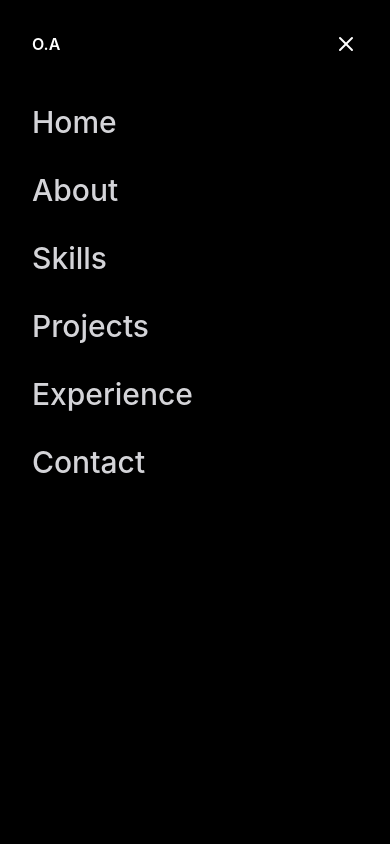
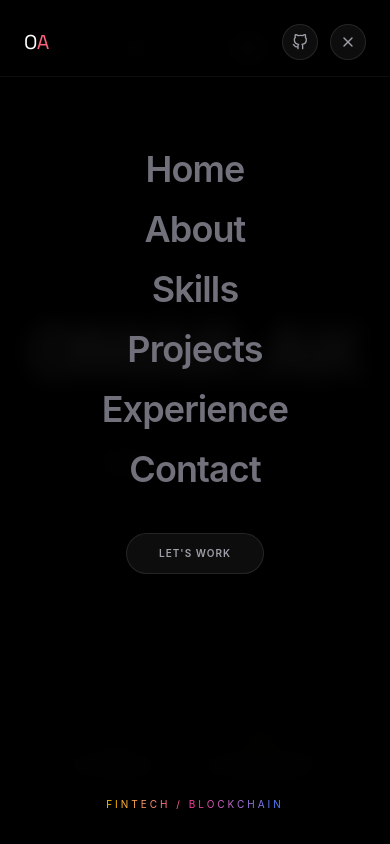
Before and after one commit to omaralakara/New-Portfolio, a React (Vite) app: page / in a window 390 px wide. Both pictures are taken after a click on the button 249 px from the left and 48 px from the top of the page. Shown: the top 844 px of the page. Built offline with nearby package versions, Linux system fonts and the light colour scheme; a web font is replaced by a local one.

Commit message:
added animation to the hero section and improved responsivnes

```diff
--- a/src/components/Header.jsx
+++ b/src/components/Header.jsx
@@ -1,5 +1,6 @@
 import { useState, useEffect } from "react";
 import { FiGithub, FiMenu, FiX } from "react-icons/fi";
+import { motion, AnimatePresence } from "framer-motion";
 
 const navItems = [
   "Home",
@@ -61,11 +62,16 @@ const Header = () => {
           <div className="flex w-full max-w-fit mx-auto items-center justify-center gap-4 h-12 px-5 rounded-full bg-zinc-950/40 border border-white/10 backdrop-blur-md lg:justify-between lg:max-w-none lg:bg-transparent lg:border-none lg:h-full lg:px-0">
             {/* LEFT */}
             <div className="flex items-center gap-5">
-              <span className="font-display text-xl tracking-tight text-white">
+              <motion.span
+                initial={{ opacity: 0, x: -10 }}
+                animate={{ opacity: 1, x: 0 }}
+                transition={{ duration: 0.5, ease: "easeOut" }}
+                className="font-display text-xl tracking-tight text-white"
+              >
                 O<span className="text-rose-400">A</span>
-              </span>
+              </motion.span>
+              {/* STATUS */}
 
-              {/* STATUS */}
               <div
                 className={`hidden sm:flex items-center gap-3 border-l border-white/10 pl-5 transition-all duration-500 ${
                   scrolled
@@ -91,8 +97,10 @@ const Header = () => {
             <div className="h-5 w-[1.5px] bg-white/30 rounded-full lg:hidden" />
             {/* RIGHT */}
             <div className="flex items-center gap-1.5">
-              {/* NAV */}
-              <div
+              <motion.div
+                initial={{ opacity: 0, y: -8 }}
+                animate={{ opacity: 1, y: 0 }}
+                transition={{ duration: 0.5, delay: 0.2, ease: "easeOut" }}
                 className={`hidden lg:flex items-center bg-zinc-950/40 border border-white/10 rounded-full px-1 py-1 backdrop-blur-md transition-all duration-500 ${
                   scrolled ? "absolute left-1/2 -translate-x-1/2" : "relative"
                 }`}
@@ -148,17 +156,19 @@ const Header = () => {
                 >
                   Let’s Work
                 </a>
-              </div>
+              </motion.div>
 
-              {/* GITHUB */}
-              <a
+              <motion.a
+                initial={{ opacity: 0, x: 10 }}
+                animate={{ opacity: 1, x: 0 }}
+                transition={{ duration: 0.5, delay: 0.3, ease: "easeOut" }}
                 href="https://github.com"
                 target="_blank"
                 rel="noopener noreferrer"
                 className="h-9 w-9 flex items-center justify-center rounded-full bg-zinc-950/40 border border-white/10 text-zinc-400 transition-all duration-300 hover:text-white hover:border-white/20 hover:bg-white/5 hover:-translate-y-[1px]"
               >
                 <FiGithub size={18} />
-              </a>
+              </motion.a>
 
               {/* MOBILE */}
               <button
@@ -178,33 +188,91 @@ const Header = () => {
 };
 
 const MobileMenu = ({ isOpen, onClose }) => (
-  <div
-    className={`fixed inset-0 z-[100] bg-black transition-transform duration-300 ${
-      isOpen ? "translate-y-0" : "-translate-y-full"
-    }`}
+  <AnimatePresence>
+    {isOpen && (
+      <motion.div
+        initial={{ opacity: 0 }}
+        animate={{ opacity: 1 }}
+        exit={{ opacity: 0 }}
+        transition={{ duration: 0.3 }}
+        className="fixed inset-0 z-[100] bg-black/95 backdrop-blur-md lg:hidden"
       >
-    <div className="flex flex-col h-full p-8">
-      <div className="flex justify-between items-center mb-12">
-        <span className="text-white font-semibold">O.A</span>
-        <button onClick={onClose} className="text-white">
-          <FiX size={24} />
+        {/* TOP BAR */}
+        <div className="flex justify-between items-center px-6 pt-6 pb-4 border-b border-white/5">
+          {/* LOGO — matches desktop */}
+          <span className="font-display text-xl tracking-tight text-white">
+            O<span className="text-rose-400">A</span>
+          </span>
+
+          <div className="flex items-center gap-3">
+            {/* GITHUB */}
+            <a
+              href="https://github.com"
+              target="_blank"
+              rel="noopener noreferrer"
+              className="h-9 w-9 flex items-center justify-center rounded-full bg-white/5 border border-white/10 text-zinc-400 transition-all duration-300 hover:text-white hover:border-white/20"
+            >
+              <FiGithub size={16} />
+            </a>
+
+            {/* CLOSE */}
+            <button
+              onClick={onClose}
+              className="h-9 w-9 flex items-center justify-center rounded-full bg-white/5 border border-white/10 text-zinc-400 transition-all duration-300 hover:text-white hover:border-white/20"
+            >
+              <FiX size={16} />
             </button>
           </div>
+        </div>
 
-      <nav className="flex flex-col gap-8">
-        {navItems.map((item) => (
-          <a
+        {/* LINKS */}
+        <nav className="flex flex-col items-center justify-center gap-1 mt-16">
+          {navItems.map((item, index) => (
+            <motion.a
               key={item}
               href={`#${item.toLowerCase()}`}
               onClick={onClose}
-            className="text-3xl font-medium text-zinc-300 hover:text-white transition"
+              initial={{ opacity: 0, y: -20 }}
+              animate={{ opacity: 1, y: 0 }}
+              transition={{
+                duration: 0.3,
+                delay: index * 0.07,
+                ease: "easeOut",
+              }}
+              className="group relative text-4xl font-semibold text-zinc-500 hover:text-white transition-colors duration-300 py-2 tracking-tight"
             >
               {item}
-          </a>
+              {/* underline on hover */}
+              <span className="absolute left-1/2 -translate-x-1/2 bottom-1 h-[1px] w-0 group-hover:w-6 bg-rose-400 transition-all duration-300" />
+            </motion.a>
           ))}
+
+          <motion.a
+            href="#contact"
+            onClick={onClose}
+            initial={{ opacity: 0, y: -10 }}
+            animate={{ opacity: 1, y: 0 }}
+            transition={{ delay: navItems.length * 0.07 + 0.1, duration: 0.3 }}
+            className="mt-8 px-8 py-3 text-[10px] font-semibold uppercase tracking-widest text-zinc-400 rounded-full bg-white/5 border border-white/10 transition-all duration-300 hover:text-white hover:bg-white/10 hover:border-white/20"
+          >
+            Let's Work
+          </motion.a>
         </nav>
-    </div>
-  </div>
+
+        {/* BOTTOM */}
+        <motion.div
+          initial={{ opacity: 0 }}
+          animate={{ opacity: 1 }}
+          transition={{ delay: 0.5, duration: 0.4 }}
+          className="absolute bottom-8 left-0 right-0 flex justify-center"
+        >
+          <span className="text-[10px] uppercase tracking-[0.3em] bg-clip-text text-transparent bg-gradient-to-r from-yellow-400 via-pink-500 to-blue-500">
+            Fintech / Blockchain
+          </span>
+        </motion.div>
+      </motion.div>
+    )}
+  </AnimatePresence>
 );
 
 export default Header;
--- a/src/components/HeroSection.jsx
+++ b/src/components/HeroSection.jsx
@@ -1,4 +1,5 @@
 import React from "react";
+import { motion } from "framer-motion";
 
 const Hero = () => {
   return (
@@ -9,9 +10,15 @@ const Hero = () => {
       {/* THE ALIGNMENT WRAPPER */}
       <div className="container mx-auto flex min-h-screen flex-col justify-between px-4 py-8 pt-20 sm:px-6 sm:py-10 sm:pt-24 lg:px-8">
         {/* --- MIDDLE SECTION --- */}
-        <div className="pointer-events-none absolute inset-0 flex flex-col items-center justify-center px-4 text-center sm:px-6">
+        <div className="pointer-events-none absolute inset-0 flex flex-col items-center justify-center px-4 text-center sm:px-6 pb-24 sm:pb-16">
           {/* --- 1. BUTTON WRAPPER --- */}
-          <div className="group relative mb-5 pointer-events-auto sm:mb-6">
+          <motion.div
+            initial={{ opacity: 0, scale: 0.9 }}
+            animate={{ opacity: 1, scale: 1 }}
+            transition={{ duration: 0.5, ease: "easeOut" }}
+            className="group relative mb-5 pointer-events-auto sm:mb-6"
+          >
+            {" "}
             {/* The Multi-Color Aura Glow */}
             <div className="absolute -inset-[2px] rounded-full opacity-80 group-hover:opacity-100 transition-opacity duration-500 overflow-hidden">
               <div
@@ -29,7 +36,6 @@ const Hero = () => {
                 }}
               />
             </div>
-
             <a
               href="https://linkedin.com/in/omar-al-akara"
               target="_blank"
@@ -48,43 +54,76 @@ const Hero = () => {
               >
                 <path d="M20.447 20.452h-3.554v-5.569c0-1.328-.027-3.037-1.852-3.037-1.853 0-2.136 1.445-2.136 2.939v5.667H9.351V9h3.414v1.561h.046c.477-.9 1.637-1.85 3.37-1.85 3.601 0 4.267 2.37 4.267 5.455v6.286zM5.337 7.433c-1.144 0-2.063-.926-2.063-2.065 0-1.138.92-2.063 2.063-2.063 1.14 0 2.064.925 2.064 2.063 0 1.139-.925 2.065-2.064 2.065zm1.782 13.019H3.555V9h3.564v11.452zM22.225 0H1.771C.792 0 0 .774 0 1.729v20.542C0 23.227.792 24 1.771 24h20.451C23.2 24 24 23.227 24 22.271V1.729C24 .774 23.2 0 22.222 0h.003z" />
               </svg>
+            </a>
+          </motion.div>
 
-              <span className="font-serif text-xs text-zinc-500 transition-all duration-300 group-hover:translate-x-0.5 group-hover:text-white sm:text-sm">
-                &gt;
-              </span>
-            </a>
-          </div>
-
-          {/* OMAR - Slightly smaller for better padding */}
-          <h1 className="select-none text-[16vw] font-[1000] uppercase leading-[0.8] tracking-tighter sm:text-[14vw] lg:text-[12vw]">
-            OMAR.AK
+          {/* OMAR Main text*/}
+          <h1 className="select-none text-[18vw] font-black uppercase leading-[0.85] tracking-tighter sm:text-[14vw] lg:text-[11vw]">
+            {"OMAR.AK".split("").map((letter, i) => (
+              <motion.span
+                key={i}
+                initial={{ opacity: 0, y: 40 }}
+                animate={{ opacity: 1, y: 0 }}
+                transition={{
+                  duration: 0.5,
+                  delay: 0.2 + i * 0.06,
+                  ease: "easeOut",
+                }}
+                className="inline-block"
+              >
+                {letter}
+              </motion.span>
+            ))}
           </h1>
 
           {/* SUBTEXT - More margin for airiness */}
-          <div className="pointer-events-auto mt-10 max-w-[90vw] sm:mt-14 sm:max-w-3xl lg:mt-16 lg:max-w-4xl">
-            <p className="mb-3 text-[9px] uppercase tracking-[0.2em] text-zinc-500 sm:mb-4 sm:text-[10px] sm:tracking-[0.32em] md:text-xs md:tracking-[0.4em]">
+          <div className="pointer-events-auto mt-6 max-w-[85vw] sm:mt-10 sm:max-w-3xl lg:mt-14 lg:max-w-4xl">
+            {/* small uppercase line */}
+            <motion.p
+              initial={{ opacity: 0, y: 15 }}
+              animate={{ opacity: 1, y: 0 }}
+              transition={{ duration: 0.5, delay: 0.75, ease: "easeOut" }}
+              className="mb-3 text-[9px] uppercase tracking-[0.2em] text-zinc-500 sm:mb-4 sm:text-[10px] sm:tracking-[0.32em] md:text-xs md:tracking-[0.4em]"
+            >
               Building cloud-native fintech and blockchain solutions that
-            </p>
-            <h2 className="text-3xl font-serif italic lowercase tracking-tight text-zinc-100 opacity-90 sm:text-5xl md:text-6xl lg:text-7xl">
-              deliver{" "}
-              <span
-                className="bg-clip-text text-transparent"
+            </motion.p>
+            {/* H2 — "deliver" first, then "real impact." */}
+            <h2 className="text-2xl font-serif italic lowercase tracking-tight text-zinc-100 opacity-90 sm:text-4xl md:text-6xl lg:text-7xl">
+              <motion.span
+                initial={{ opacity: 0, y: 15 }}
+                animate={{ opacity: 1, y: 0 }}
+                transition={{ duration: 0.5, delay: 0.9, ease: "easeOut" }}
+                className="inline-block"
+              >
+                deliver{"  "}
+              </motion.span>
+              <motion.span
+                initial={{ opacity: 0, y: 15 }}
+                animate={{ opacity: 1, y: 0 }}
+                transition={{ duration: 0.5, delay: 1.05, ease: "easeOut" }}
+                className="inline-block ml-4 bg-clip-text text-transparent"
                 style={{
                   backgroundImage: `linear-gradient(to right, #fbbf24, #ef4444, #ec4899, #3b82f6)`,
                   WebkitBackgroundClip: "text",
                 }}
               >
                 real impact.
-              </span>
+              </motion.span>
             </h2>
           </div>
         </div>
 
         {/* --- BOTTOM SECTION --- */}
-        <div className="z-10 mt-auto flex w-full flex-row items-end justify-center gap-8 pb-2 sm:justify-between sm:gap-4">
+        <div className="z-10 mt-auto flex w-full flex-row items-end justify-center gap-8 pb-8 sm:justify-between sm:gap-4 sm:pb-4">
           {/* Location Section */}
-          <div className="flex flex-col items-center gap-2">
-            <div className="text-xl text-green-500 sm:text-2xl">
+          {/* Location */}
+          <motion.div
+            initial={{ opacity: 0, y: 15 }}
+            animate={{ opacity: 1, y: 0 }}
+            transition={{ duration: 0.5, delay: 1.2, ease: "easeOut" }}
+            className="flex flex-col items-center gap-2"
+          >
+            <div className="text-xl text-rose-400 sm:text-2xl">
               <svg
                 stroke="currentColor"
                 fill="none"
@@ -102,11 +141,17 @@ const Hero = () => {
               <span>BASED IN BEKAA,</span>
               <span className="text-zinc-500">LEBANON</span>
             </div>
-          </div>
+          </motion.div>
 
           {/* Role Section */}
-          <div className="flex flex-col items-center gap-2">
-            <div className="text-xl text-blue-500 sm:text-2xl">
+          {/* Location */}
+          <motion.div
+            initial={{ opacity: 0, y: 15 }}
+            animate={{ opacity: 1, y: 0 }}
+            transition={{ duration: 0.5, delay: 1.2, ease: "easeOut" }}
+            className="flex flex-col items-center gap-2"
+          >
+            <div className="text-xl text-amber-400 sm:text-2xl">
               <svg
                 stroke="currentColor"
                 fill="none"
@@ -123,7 +168,7 @@ const Hero = () => {
               <span>SOFTWARE ENGINEER,</span>
               <span className="text-zinc-500">& INSTRUCTOR</span>
             </div>
-          </div>
+          </motion.div>
         </div>
       </div>
 
```
Lines whose indentation alone changed are shown as unchanged.
